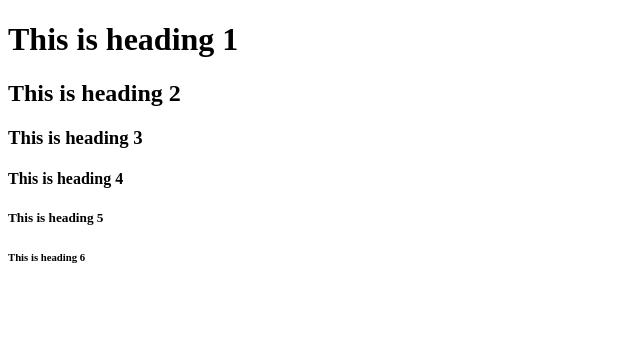
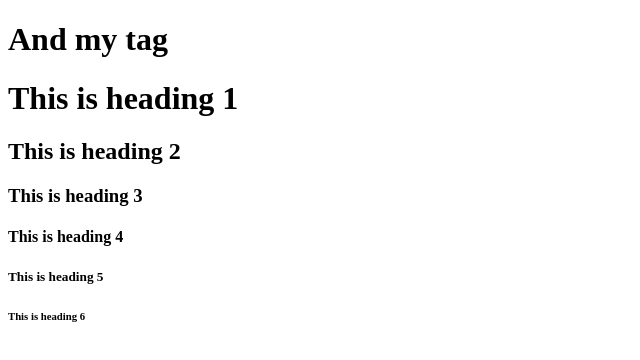
Before and after one commit to dinicadiana/ClonedRepository, a plain HTML site: page index.html in a window 1280 px wide. Shown: the whole page, without its empty margins (0-640 px from the left). Drawn offline with Linux system fonts and the light colour scheme.

Commit message:
New tag added

```diff
--- a/index.html
+++ b/index.html
@@ -1,7 +1,7 @@
 <!DOCTYPE html>
 <html>
 <body>
-
+<h1>And my tag<h1>
 <h1>This is heading 1</h1>
 <h2>This is heading 2</h2>
 <h3>This is heading 3</h3>
```
